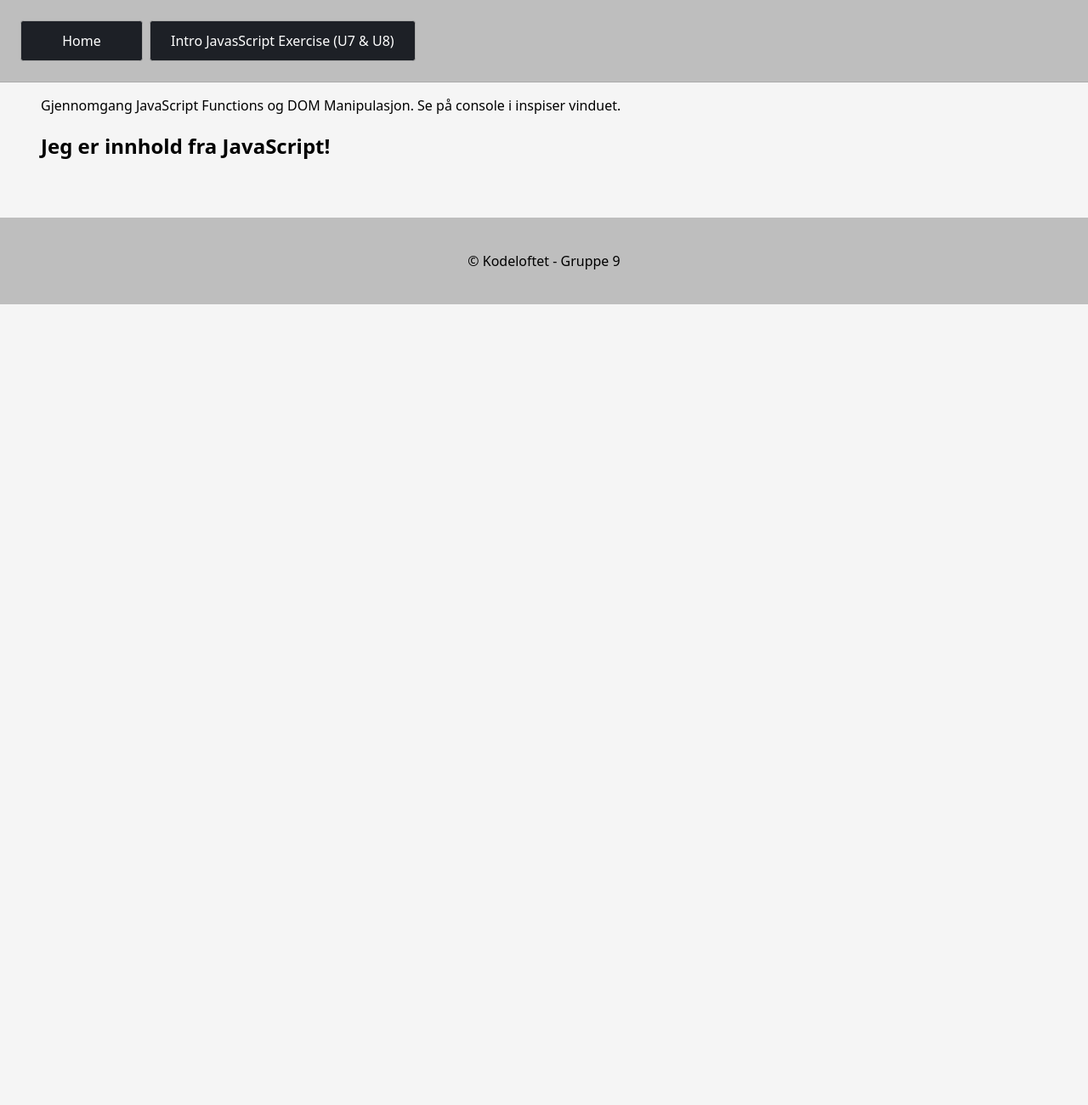
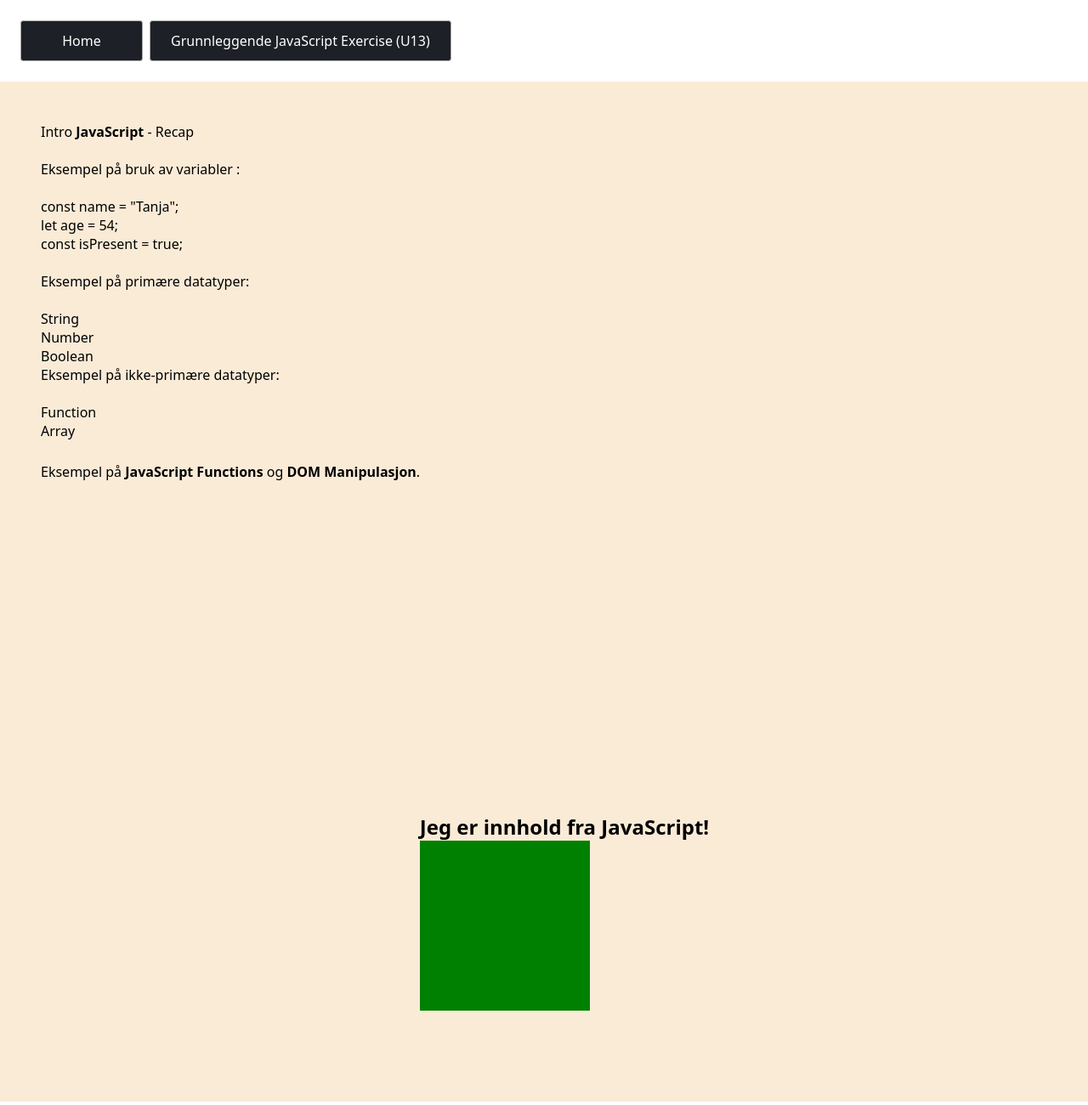
Before and after one commit to Tanjakidoy/U13-Grunnleggende-JavaScript-Kodeloftet, a website: page index.html in a window 1280 px wide. Shown: the top 1300 px of the page at 85% size. Before the commit the page ends 800 px from the top, so only its background shows below. Drawn offline with Linux system fonts and the light colour scheme.

Commit message:
After Lesson

```diff
--- a/index.html
+++ b/index.html
@@ -15,25 +15,50 @@
 
         <nav>
           <a href="/" aria-current="page">Home</a>
-          <a href="/page2.html">Intro JavasScript Exercise (U7 & U8)</a>
+          <a href="/page2.html">Grunnleggende JavaScript Exercise (U13)</a>
           </nav>
         </header>
 
     <main>
 
-      <!-- Intro -->
-      <section>
-        <p>
-          Gjennomgang <span class="bold">JavaScript Functions</span> og
-          <span class="bold">DOM Manipulasjon</span>. Se på <span class="bold">console</span>  i <span class="bold">inspiser
-          vinduet.
-        </p>
+      <!-- Grunnleggende JavaScript-->
+
+      <section class="section_1">
+        <p>Intro <span class="bold">JavaScript </span>- Recap</p>
+        <br>
+        <p>Eksempel på bruk av variabler :</p><br>
+        <p>const name = "Tanja"; </p>
+        <p>let age = 54; </p>
+        <p>const isPresent = true;</p><br>
+
+        <p>Eksempel på primære datatyper:</p><br>
+        <p>String</p>
+        <p>Number</p>
+        <p>Boolean</p>
+
+        <p>Eksempel på ikke-primære datatyper:</p><br>
+        <p>Function</p>
+        <p>Array</p>
+
       </section>
 
-      <!-- Eksempler -->
-      <section>
+
+      <section class="section_1">
+
+        <p>Eksempel på <span class="bold">JavaScript Functions</span> og
+          <span class="bold">DOM Manipulasjon</span>.
+        </p>
+
+      </section>
+
+
+
+        <section class="section_2">
+
+
+
+        <span class="bold">
         <h1 id="fillInText"></h1>
-
         <div id="changeColor" class="green"></div>
       </section>
 
--- a/script.js
+++ b/script.js
@@ -1,13 +1,4 @@
-// RECAP
-// variabler
 
-const name = 'Julie';
-
-let age = 27;
-
-const isPresent = true;
-
-// variabelen 'var' er gått ut på dato
 
 // primære datatyper
 // "" '' = string
--- a/styles.css
+++ b/styles.css
@@ -1,12 +1,11 @@
 * {
   box-sizing: border-box;
+  margin: 0;
 }
 
 body {
-  margin: 0;
   font-family: system-ui, sans-serif;
-  background-color: whitesmoke;
-  }
+    }
 
 a {
   color: #1D2025;
@@ -19,8 +18,7 @@ nav {
   justify-content: left;
   padding: 1.5rem;
   gap: 0.5rem;
-  border-bottom: solid 1px #aaa;
-  background-color: rgb(190, 190, 190);
+  background-color: white;
   }
 
 nav a {
@@ -48,8 +46,13 @@ nav a[aria-current='page'] {
 }
 
 main {
-  margin-left: 3rem;
-  padding-bottom: 3rem;
+
+  }
+
+
+  div {
+    height: 200px;
+    width: 200px;
   }
 
 img {
@@ -61,15 +64,45 @@ h1 {
   font-size: 1.5rem;
 }
 
-ul {
-  padding: 1rem;
-}
+
 
 a {
   color: blue;
 }
 footer {
   text-align: center;
-  background-color: rgb(190, 190, 190);
+  background-color: white;
   padding: 1.5rem;
   }
+
+  /* Styling av klasser i CSS */
+
+  .section_1 {
+   background-color: antiquewhite;
+   height: 50vh;
+   padding-top: 3rem;
+   padding-left: 3rem;
+   padding-bottom: 3rem;
+  }
+
+  .section_2 {
+    background-color: antiquewhite;
+    height: 50vh;
+    display: flex;
+    justify-content: center;
+    align-items: center;
+    padding-left: 3rem;
+    padding-bottom: 3rem;
+   }
+
+  .bold {
+    font-weight: bold;
+  }
+
+  .green {
+    background-color: green;
+  }
+
+  .blue {
+    background-color: blue;
+  }
```
